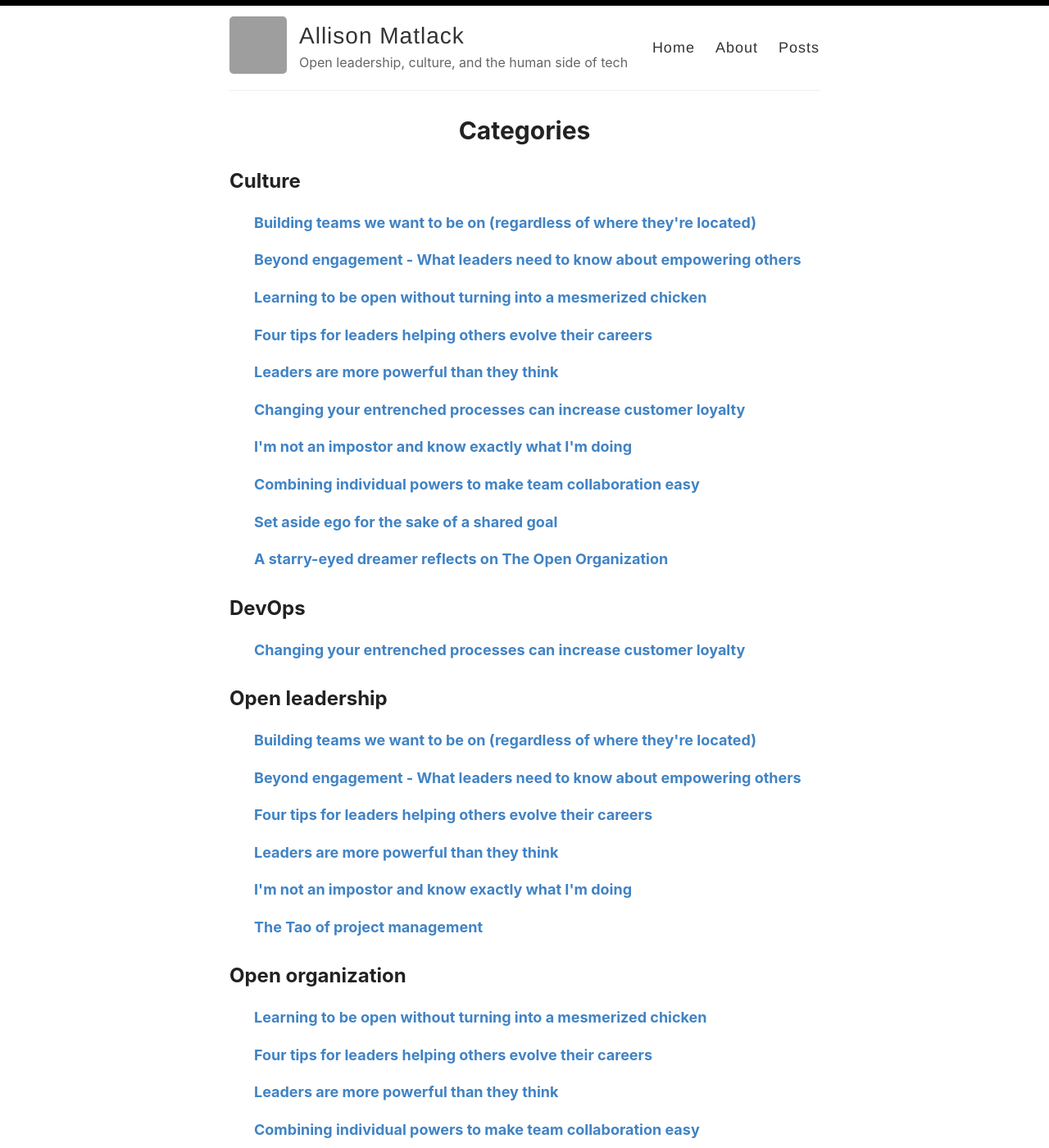
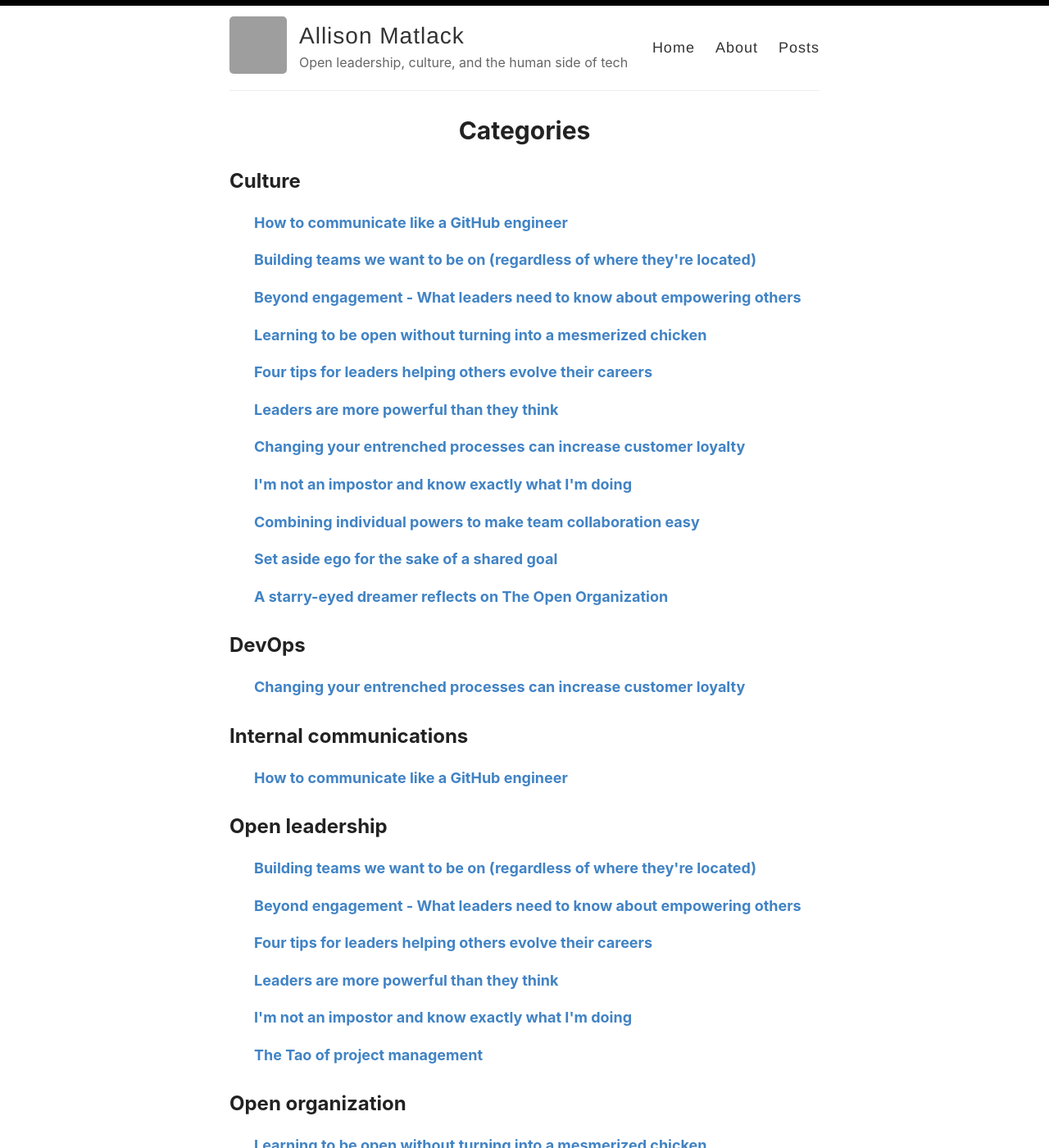
Before and after one commit to amatlack/amatlack.github.io, a Jekyll site: the page built from _pages/categories.md, in a window 1280 px wide and 1400 px high. Shown: the whole window at 82% size. Built offline with Jekyll 4.4.1, drawn with Linux system fonts in a browser that asks for light colours; grey boxes are pictures that could not be loaded.

Commit message:
adding categories

```diff
--- a/_posts/2023-10-04-how-to-communicate-like-a-github-engineer.md
+++ b/_posts/2023-10-04-how-to-communicate-like-a-github-engineer.md
@@ -2,5 +2,6 @@
 title: How to communicate like a GitHub engineer
 description: Learn more about how we use GitHub to build GitHub, how we turned our guiding communications principles into prescriptive practices to manage our internal communications signal-to-noise ratio, and how you can contribute to the ongoing conversation.
 image: /images/Collaboration-DarkMode-2.jpg
+categories: [Internal communications, Culture]
 redirect_to: https://github.blog/2023-10-04-how-to-communicate-like-a-github-engineer-our-principles-practices-and-tools/
 ---
```
